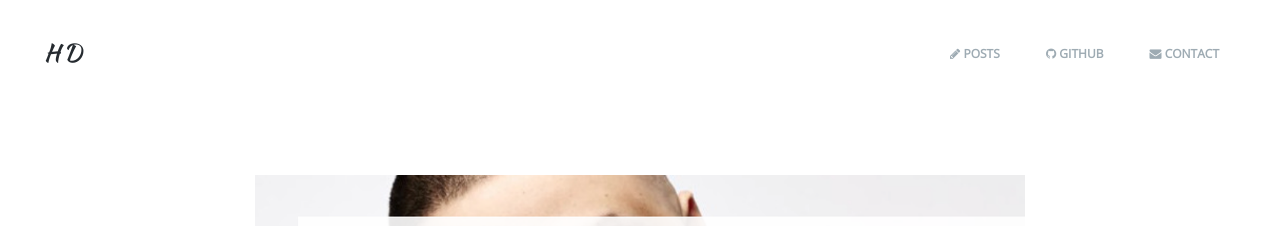
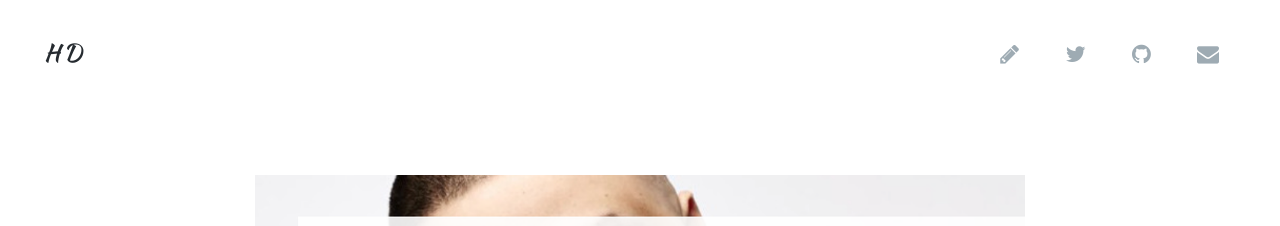
Before and after one commit to housseindjirdeh/hdjirdeh.github.io, a Jekyll site: the page built from projects.html, in a window 1280 px wide. Shown: the top 226 px of the page. Built offline with Jekyll 4.4.1, drawn with Linux system fonts in a browser that asks for light colours; nearby versions of some CDN libraries.

Commit message:
Added twitter to homepage and header

```diff
--- a/_includes/alternate-header.html
+++ b/_includes/alternate-header.html
@@ -5,9 +5,10 @@
     </div>
 
     <div class="menu">
-    	<a class="subscribe-button" href="/posts"><i class="fa fa-pencil" aria-hidden="true"></i> Posts</a>
-    	<a class="subscribe-button" href="https://github.com/hdjirdeh"><i class="fa fa-github" aria-hidden="true"></i> Github</a>
-	    <a class="subscribe-button" href="mailto:h.djirdeh@mail.utoronto.ca?subject=Wassup!"><i class="fa fa-envelope" aria-hidden="true"></i> Contact</a>
+    	<a class="subscribe-button" href="/posts"><i class="fa fa-pencil" aria-hidden="true"></i></a>
+      <a class="subscribe-button" href="https://twitter.com/hdjirdeh" target="_blank"><i class="fa fa-twitter" aria-hidden="true"></i></a>
+    	<a class="subscribe-button" href="https://github.com/hdjirdeh" target="_blank"><i class="fa fa-github" aria-hidden="true"></i></a>
+	    <a class="subscribe-button" href="mailto:h.djirdeh@mail.utoronto.ca?subject=Wassup!"><i class="fa fa-envelope" aria-hidden="true"></i></a>
 	</div>
   </nav>
 </header>
--- a/_sass/_layout.scss
+++ b/_sass/_layout.scss
@@ -677,6 +677,14 @@
     }
 }
 
+.site-header .subscribe-button {
+    font-size: 14px;
+}
+
+.post-nav-header .subscribe-button {
+    font-size: 22px;
+}
+
 .subscribe-button {
     -webkit-box-sizing: border-box;
     -moz-box-sizing: border-box;
@@ -687,7 +695,6 @@
     border: transparent 1px solid;
     color: #9EABB3;
     text-align: center;
-    font-size: 12px;
     text-transform: uppercase;
     line-height: 35px;
     white-space: nowrap;
@@ -733,10 +740,6 @@
         float: none;
         padding: 40px 0;
         border-bottom: $border-grey-color 1px solid;
-    }
-
-    .subscribe-button {
-        padding: 0 10px;
     }
 
     .hover-feature span {
--- a/index.html
+++ b/index.html
@@ -11,7 +11,8 @@ layout: default
 
   <ul class="page-link">
     <li><a href="/posts">Posts</a></li>
-    <li><a href="https://github.com/hdjirdeh">Github</a></li>
+    <li><a href="https://twitter.com/hdjirdeh" target="_blank">Twitter</a></li>
+    <li><a href="https://github.com/hdjirdeh" target="_blank">Github</a></li>
     <li><a href="mailto:h.djirdeh@mail.utoronto.ca?subject=Wassup!">Contact</a></li>
   <ul>
 </div>
```
